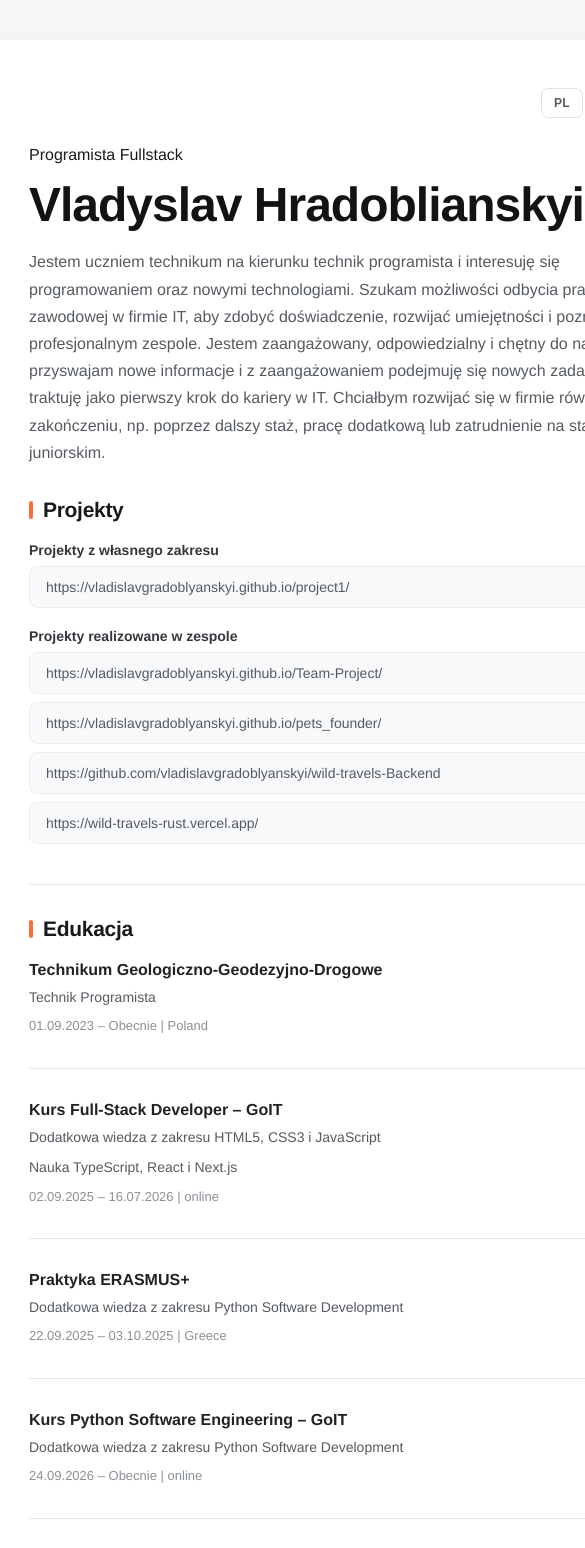
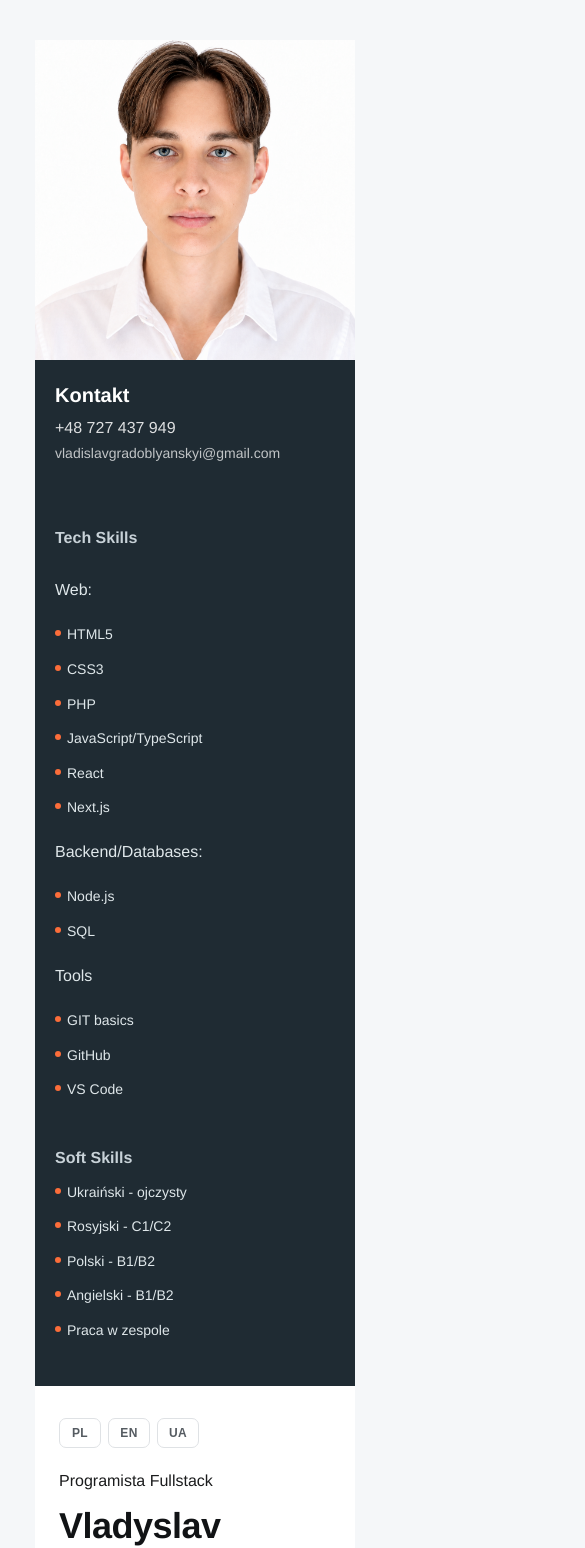
Before and after one commit to vladislavgradoblyanskyi/resume-new, a React (Vite) app: page / in a window 390 px wide. Shown: the top 1548 px of the page, 585 px wide, since content can reach past the window. Built offline with nearby package versions, Linux system fonts and the light colour scheme.

Commit message:
adaptive upd

```diff
--- a/src/components/App/App.module.css
+++ b/src/components/App/App.module.css
@@ -1,9 +1,27 @@
 .page_wrap{
-  width:var(--max-width);
-  background:var(--card-bg);
-  display:grid;
-  grid-template-columns: var(--sidebar-w) 1fr;
+  width: 768px;
+  max-width: 100%;
+  background: var(--card-bg);
+  display: flex;
+  flex-direction: column;
   box-shadow: 0 10px 30px rgba(15,20,25,0.08);
-  border-radius:2px;
-  overflow:hidden;
+  border-radius: 2px;
+  overflow: hidden;
 }
+
+@media screen and (min-width: 1080px) {
+    .page_wrap {
+        flex-direction: row;
+        width: var(--max-width);
+        max-width: calc(100% - 40px);
+    }
+}
+
+@media screen and (max-width: 500px) {
+    .page_wrap {
+        width: 100%;
+        max-width: 100%;
+        border-radius: 0;
+        box-shadow: none;
+    }
+}
--- a/src/components/main/Main.module.css
+++ b/src/components/main/Main.module.css
@@ -213,3 +213,85 @@
 .lang_buttons button:active {
     transform: translateY(0);
 }
+
+@media screen and (max-width: 500px) {
+    .content {
+        padding: 32px 24px;
+        min-height: auto;
+    }
+    .intro {
+        padding-bottom: 28px;
+    }
+    .name {
+        font-size: 36px;
+        line-height: 1.1;
+        letter-spacing: -0.5px;
+        overflow-wrap: anywhere;
+    }
+    .summary {
+        font-size: 15px;
+        line-height: 1.6;
+    }
+
+    .projects,
+    .education {
+        padding: 26px 0;
+    }
+
+    .projects h2,
+    .experience h2,
+    .education h2 {
+        font-size: 20px;
+    }
+
+    .project_list li {
+        display: block;
+        padding: 12px;
+    }
+
+    .project_list a {
+        display: block;
+        max-width: 100%;
+        white-space: normal;
+        overflow: visible;
+        text-overflow: unset;
+        overflow-wrap: anywhere;
+    }
+
+    .project_list .tags {
+        display: block;
+        margin: 8px 0 0;
+        white-space: normal;
+    }
+
+    .job {
+        padding: 16px;
+        margin: 16px 0 22px;
+    }
+
+    .school {
+        font-size: 15px;
+    }
+
+    .degree {
+        font-size: 13px;
+    }
+
+    .meta {
+        font-size: 12px;
+    }
+
+    .zainteresowania {
+        gap: 8px;
+    }
+
+    .zainteresowania li {
+        font-size: 12px;
+        padding: 7px 11px;
+    }
+
+    .lang_buttons {
+        justify-content: flex-start;
+        margin-bottom: 24px;
+    }
+}
--- a/src/components/sidebar/Sidebar.module.css
+++ b/src/components/sidebar/Sidebar.module.css
@@ -22,17 +22,10 @@
 
 .photo_wrap{
   height:320px;
-  background:linear-gradient(180deg, rgba(0,0,0,0.04), rgba(0,0,0,0.02));
   display:flex;
   align-items:center;
   justify-content:center;
   overflow:hidden;
-}
-.photo{
-  width:100%;
-  height:100%;
-  object-fit:cover;
-  display:block;
 }
 .sidebar_inner{
   padding:34px 34px 60px 34px;
@@ -88,3 +81,9 @@ margin-bottom:22px;
   background:var(--accent);
   border-radius:50%;
 }
+
+@media screen and (max-width: 500px) {
+    .sidebar_inner {
+        padding: 24px 20px 34px;
+    }
+}
--- a/src/components/sidebar/Sidebar.tsx
+++ b/src/components/sidebar/Sidebar.tsx
@@ -9,7 +9,7 @@ export default function Sidebar({ currentLanguage }:SideBarProps) {
   return(
   <aside className={css.sidebar}>
       <section className={css.photo_wrap}>
-        <img src={img} alt="Portrait" className={"photo"} width={320}/>
+        <img src={img} alt="Portrait" width={320}/>
       </section>
 
       <section className={css.sidebar_inner}>
```
